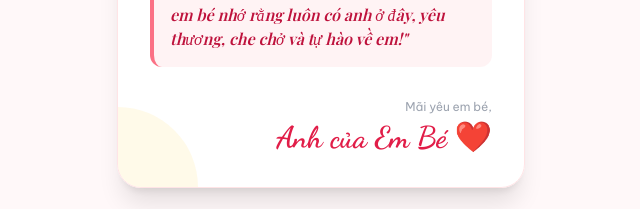
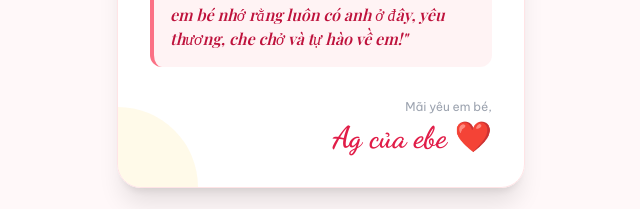
Before and after one commit to giap211/anhthu, a plain HTML site: page index.html in a window 1280 px wide. Shown: the part 1452-1661 px from the top of the page, without its empty margins (319-959 px from the left). Drawn offline with nearby package versions, Linux system fonts and the light colour scheme; a web font is replaced by a local one.

Commit message:
Update love letter signature to Ag của ebe

```diff
--- a/index.html
+++ b/index.html
@@ -29,7 +29,7 @@ tailwind.config={theme:{extend:{colors:{rose:{50:'#fff1f2',100:'#ffe4e6',200:'#f
 <div class="relative my-6 group w-64 h-80"><div class="absolute -inset-2 bg-gradient-to-r from-rose-300 via-pink-200 to-amber-200 rounded-3xl blur-md opacity-80"></div><div class="relative w-full h-full rounded-2xl overflow-hidden shadow-2xl border-4 border-white bg-rose-50"><img id="heroImg" src="./IMG_0821.jpeg" alt="Em bé của anh" class="w-full h-full object-cover transform hover:scale-105 transition duration-700" onerror="this.src='./IMG_0821.jpeg'"><div class="absolute bottom-0 inset-x-0 bg-gradient-to-t from-black/70 via-black/20 to-transparent p-4 text-white text-left"><p class="font-serif text-lg font-bold">Em Bé Cô Giáo 💖</p><p class="text-xs opacity-95 font-light">Nụ cười làm tan chảy trái tim anh</p></div></div><div class="absolute -bottom-4 -right-4 bg-white p-2.5 rounded-full shadow-lg border border-rose-100 text-xl animate-bounce-soft">🌹</div><div class="absolute -top-3 -left-3 bg-white p-2.5 rounded-full shadow-lg border border-rose-100 text-xl animate-float">✨</div></div>
 <div class="w-full flex flex-col items-center gap-4"><div class="h-10 flex items-center justify-center px-2"><p id="typewriterText" class="font-hand text-xl text-rose-700 font-bold tracking-wide"></p></div><a href="#letterSection" class="inline-flex items-center gap-2 bg-gradient-to-r from-rose-500 to-pink-600 text-white font-semibold px-6 py-3.5 rounded-full shadow-xl transform active:scale-95 transition-all text-sm"><span>Đọc thư anh gửi</span><svg class="w-4 h-4 animate-bounce" fill="none" stroke="currentColor" viewBox="0 0 24 24"><path stroke-linecap="round" stroke-linejoin="round" stroke-width="2" d="m19 14-7 7m0 0-7-7m7 7V3"/></svg></a></div></section>
 <section id="letterSection" class="px-5 py-10 relative"><div class="reveal bg-white/95 backdrop-blur-md rounded-3xl p-6 sm:p-8 shadow-xl border border-rose-100 relative overflow-hidden"><div class="absolute top-0 right-0 w-24 h-24 bg-rose-100/50 rounded-bl-full pointer-events-none"></div><div class="absolute bottom-0 left-0 w-20 h-20 bg-amber-100/40 rounded-tr-full pointer-events-none"></div><div class="flex items-center gap-3 mb-6 border-b border-rose-100 pb-4"><div class="w-10 h-10 rounded-full bg-rose-100 text-rose-600 flex items-center justify-center text-xl">💌</div><div><h2 class="font-serif text-2xl font-bold text-wine">Bức Thư Gửi Em Bé</h2><p class="text-xs text-rose-400 font-medium">Nhân ngày Nhà Giáo Việt Nam 20.11</p></div></div>
-<div class="space-y-4 font-garamond text-lg leading-relaxed text-wine/90"><p class="font-bold text-xl text-rose-800 font-serif">Em bé thương yêu của anh,</p><p>Hôm nay là 20 tháng 11 – ngày tôn vinh những người thầy cô giáo. Trong mắt anh, em bé không chỉ là một cô giáo tận tụy, dịu dàng trên bục giảng mà còn là món quà ngọt ngào nhất mà cuộc sống dành tặng cho anh!</p><p>Cảm ơn em vì luôn kiên nhẫn, mang bao tâm huyết dành cho các học trò nhỏ, và cảm ơn em bé vì đã luôn đồng hành, sưởi ấm trái tim anh mỗi ngày.</p><p>Anh mong em bé luôn giữ được nụ cười rạng rỡ, sự bình yên trong tâm hồn và niềm say mê trọn vẹn với sự nghiệp trồng người.</p><div class="italic text-rose-700 bg-rose-50/80 p-4 rounded-xl border-l-4 border-rose-400 font-serif text-base my-2">"Cho dù có bận rộn hay mệt mỏi thế nào, em bé nhớ rằng luôn có anh ở đây, yêu thương, che chở và tự hào về em!"</div></div><div class="mt-8 text-right font-hand text-3xl text-rose-600"><p class="text-xs font-sans text-gray-400 mb-1">Mãi yêu em bé,</p><p class="font-bold">Anh của Em Bé ❤️</p></div></div></section>
+<div class="space-y-4 font-garamond text-lg leading-relaxed text-wine/90"><p class="font-bold text-xl text-rose-800 font-serif">Em bé thương yêu của anh,</p><p>Hôm nay là 20 tháng 11 – ngày tôn vinh những người thầy cô giáo. Trong mắt anh, em bé không chỉ là một cô giáo tận tụy, dịu dàng trên bục giảng mà còn là món quà ngọt ngào nhất mà cuộc sống dành tặng cho anh!</p><p>Cảm ơn em vì luôn kiên nhẫn, mang bao tâm huyết dành cho các học trò nhỏ, và cảm ơn em bé vì đã luôn đồng hành, sưởi ấm trái tim anh mỗi ngày.</p><p>Anh mong em bé luôn giữ được nụ cười rạng rỡ, sự bình yên trong tâm hồn và niềm say mê trọn vẹn với sự nghiệp trồng người.</p><div class="italic text-rose-700 bg-rose-50/80 p-4 rounded-xl border-l-4 border-rose-400 font-serif text-base my-2">"Cho dù có bận rộn hay mệt mỏi thế nào, em bé nhớ rằng luôn có anh ở đây, yêu thương, che chở và tự hào về em!"</div></div><div class="mt-8 text-right font-hand text-3xl text-rose-600"><p class="text-xs font-sans text-gray-400 mb-1">Mãi yêu em bé,</p><p class="font-bold">Ag của ebe ❤️</p></div></div></section>
 <section class="px-5 py-8"><div class="text-center mb-8 reveal"><span class="text-xs uppercase tracking-wider text-rose-500 font-bold bg-rose-100 px-3 py-1 rounded-full">Touch to Flip</span><h2 class="font-serif text-3xl font-bold text-wine mt-2">Điều Anh Yêu Ở Em Bé</h2><p class="text-xs text-wine/70 mt-1">Chạm vào từng thẻ để xem lời nhắn bí mật</p></div>
 <div class="grid grid-cols-1 gap-5">
 <div class="flip-card h-44 w-full perspective-1000 cursor-pointer reveal-left"><div class="flip-card-inner relative w-full h-full duration-700 transform-style-3d transition-transform shadow-md rounded-2xl"><div class="absolute inset-0 bg-gradient-to-br from-rose-400 to-pink-500 text-white rounded-2xl p-6 flex flex-col justify-between backface-hidden"><div class="flex justify-between"><span class="text-2xl">👩‍🏫</span><span class="text-xs bg-white/20 px-2 py-1 rounded-full">01</span></div><div><h3 class="font-serif text-xl font-bold">Cô Giáo Tận Tụy</h3><p class="text-xs text-rose-100 mt-1">Nhiệt huyết & dịu dàng trong từng bài giảng</p></div></div><div class="absolute inset-0 bg-white border-2 border-rose-300 text-wine rounded-2xl p-6 flex flex-col justify-center items-center text-center rotate-y-180 backface-hidden"><p class="font-garamond text-lg font-semibold text-rose-700">"Sự kiên nhẫn và ánh mắt tự hào của em bé dành cho học trò luôn làm anh vô cùng ngưỡng mộ."</p><span class="text-xs text-rose-400 mt-3 font-bold">Em bé giỏi nhất! ✨</span></div></div></div>
```
